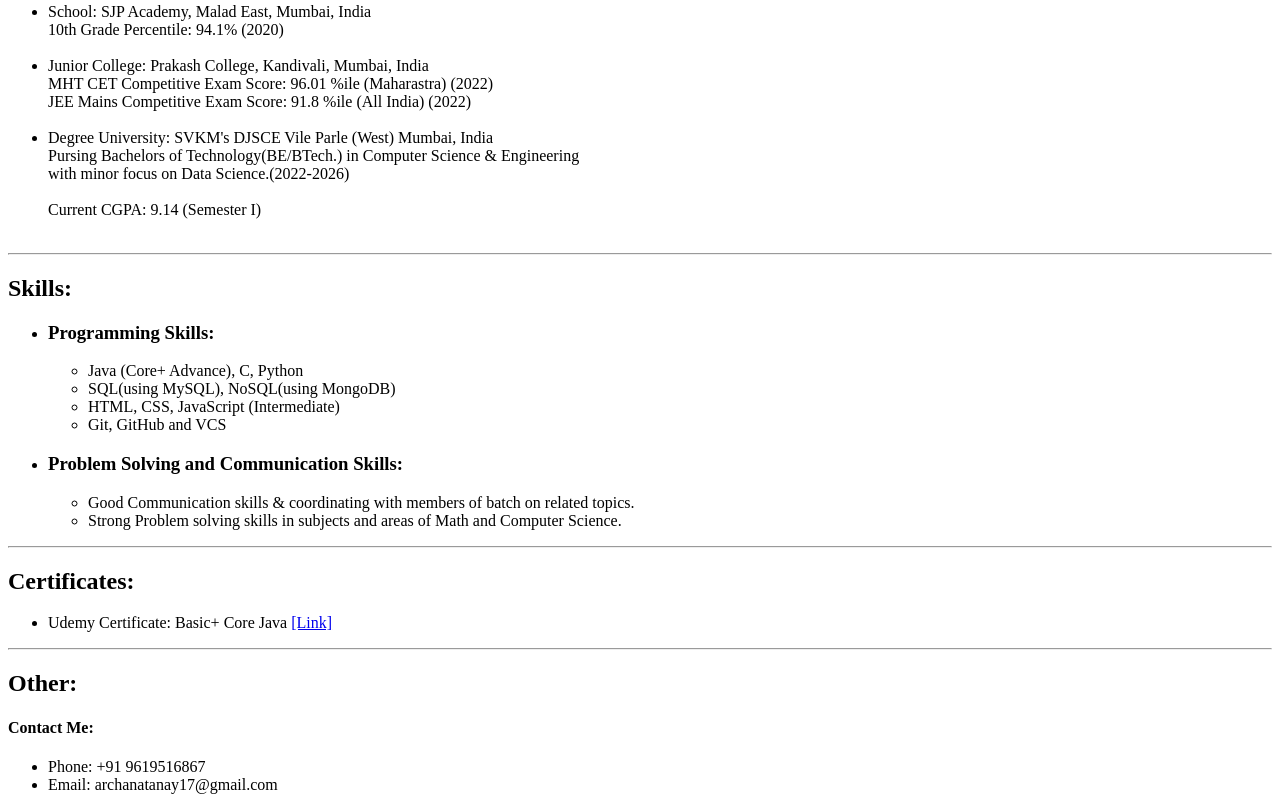
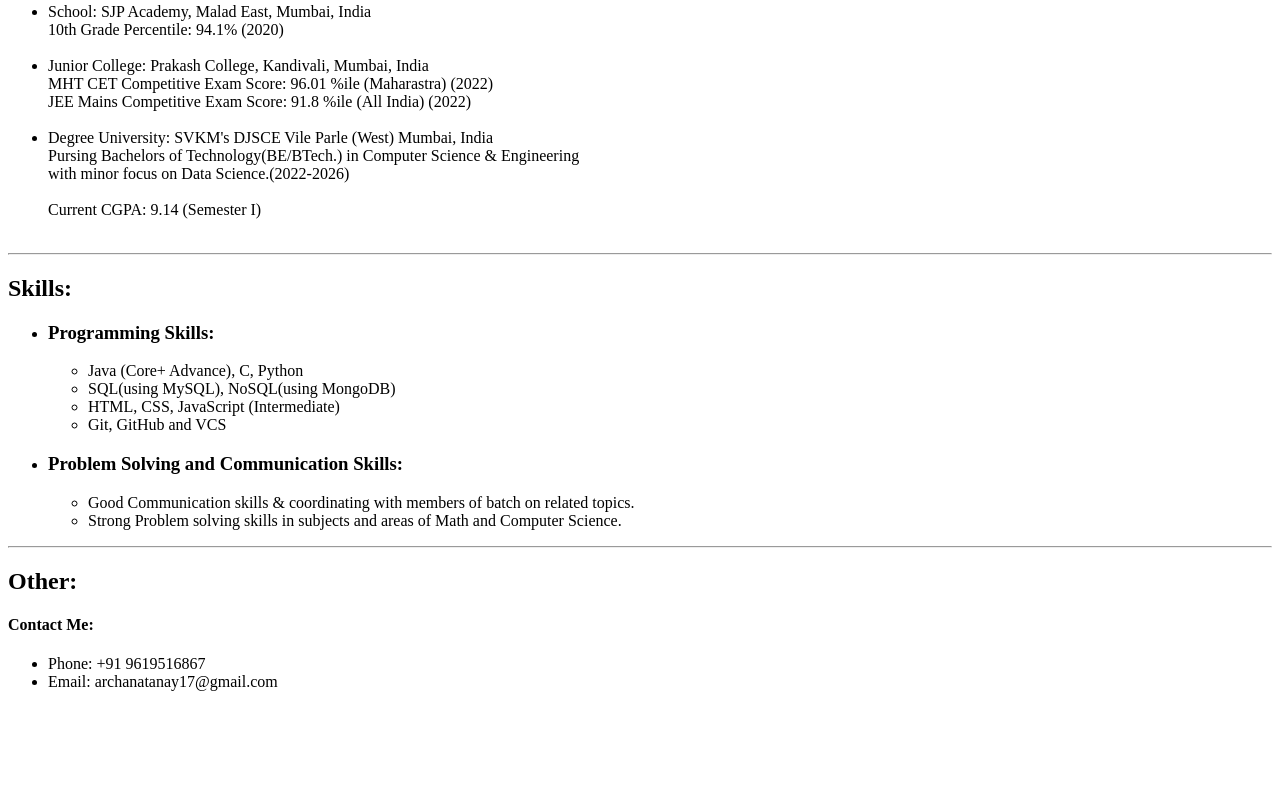
Before and after one commit to Tanay2804/Resume_Website, a plain HTML site: page index.html in a window 1280 px wide. Shown: the part 416-1226 px from the top of the page. After the commit the page ends 1123 px from the top, so only its background shows below. Drawn offline with Linux system fonts and the light colour scheme.

Commit message:
Update index.html

```diff
--- a/index.html
+++ b/index.html
@@ -62,16 +62,6 @@
       </ul>
       <hr />
     </div>
-    <div class="Certificates">
-      <h2>Certificates:</h2>
-      <ul>
-        <li>
-          Udemy Certificate: Basic+ Core Java
-          <a href="assets/Java Certificate.pdf">[Link]</a>
-        </li>
-      </ul>
-      <hr />
-    </div>
     <div class="other">
       <h2>Other:</h2>
       <h4>Contact Me:</h4>
```
